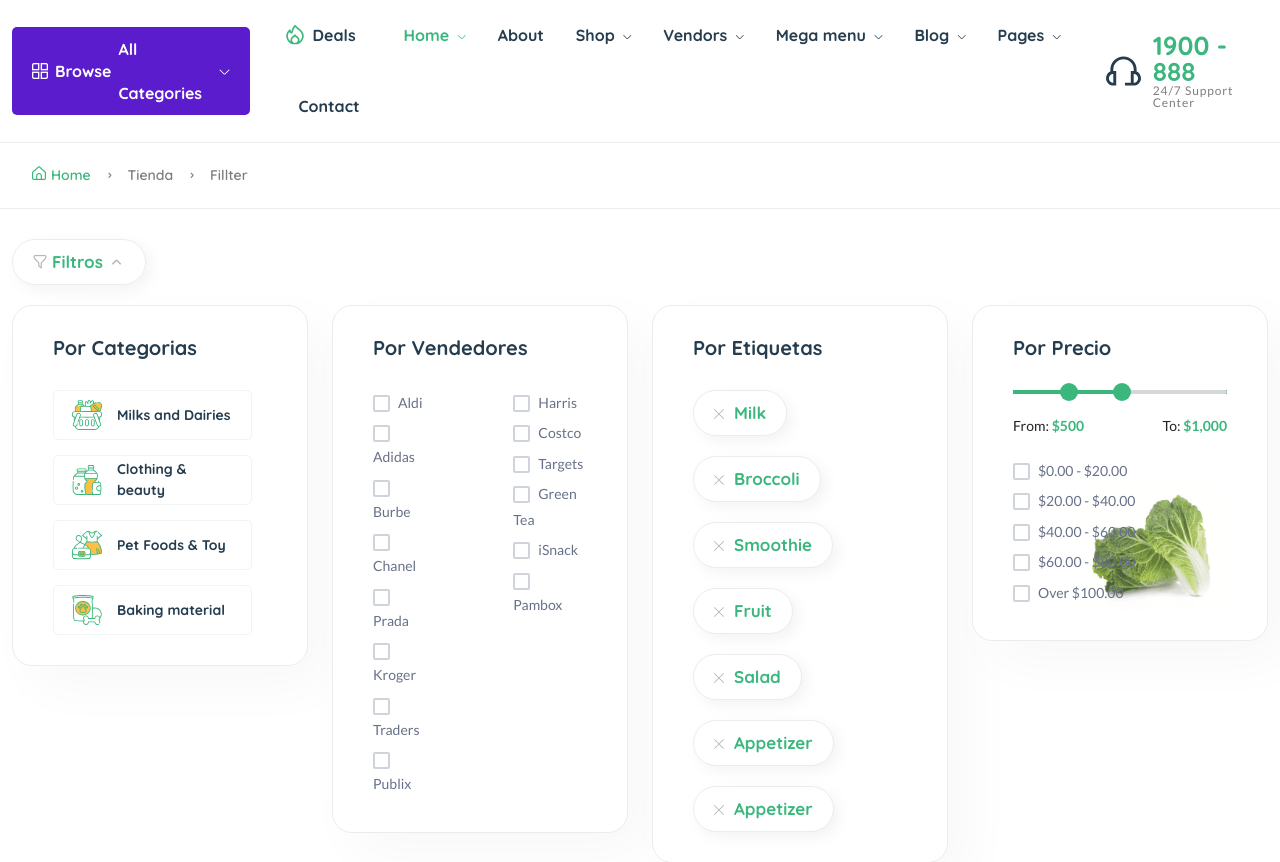
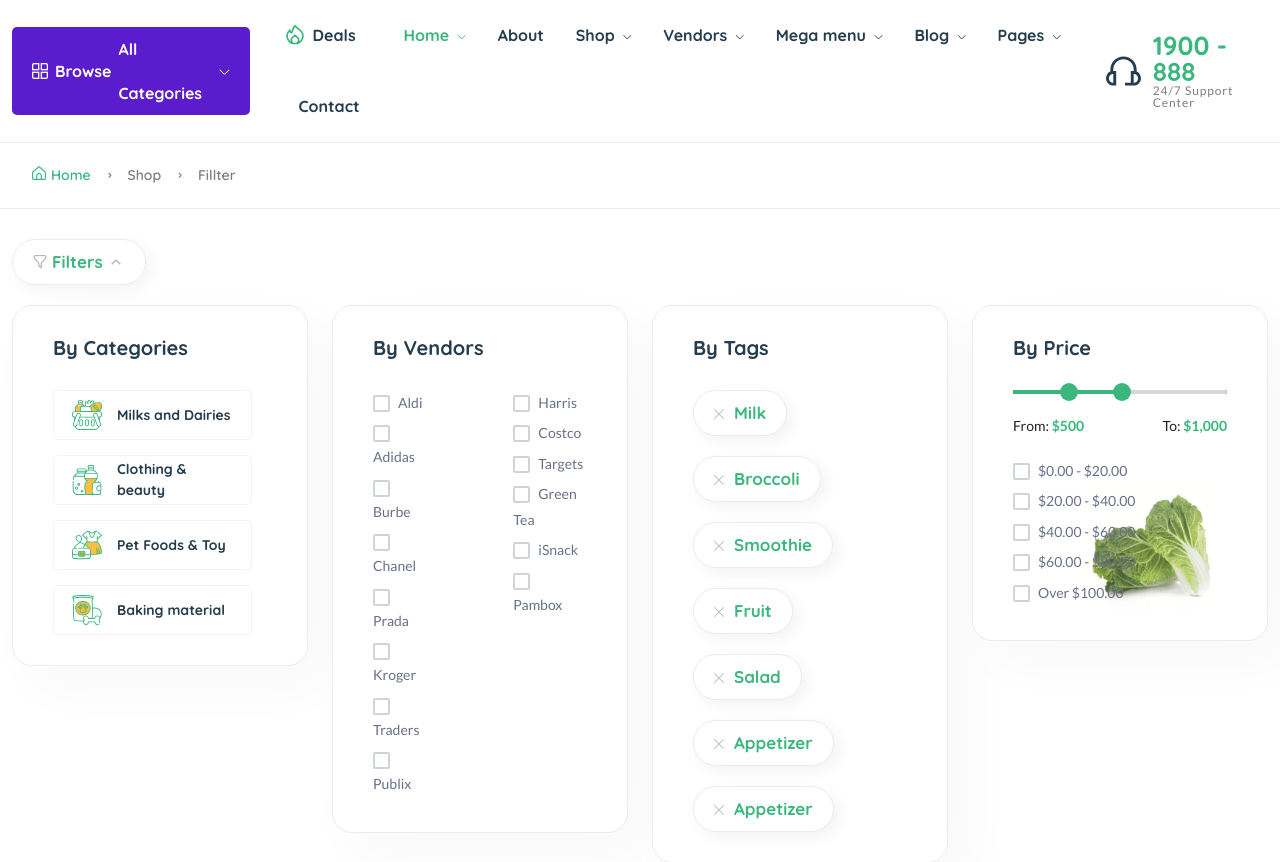
Before and after one commit to hollrojm/E-commerce-NobApp, a Django app: page /products in a window 1280 px wide. Shown: the part 251-1113 px from the top of the page. Run offline with Django 5.2, Linux system fonts and the light colour scheme; data that the repository does not hold is empty; some libraries are stand-ins or nearby versions.

Commit message:
Fix/ Change to English original in filter

```diff
--- a/templates/core/product-list.html
+++ b/templates/core/product-list.html
@@ -7,7 +7,7 @@
         <a href="index.html" rel="nofollow"
           ><i class="fi-rs-home mr-5"></i>Home</a
         >
-        <span></span> Tienda <span></span> Fillter
+        <span></span> Shop <span></span> Fillter
       </div>
     </div>
   </div>
@@ -16,7 +16,7 @@
       <div class="col-lg-12">
         <a class="shop-filter-toogle" href="#">
           <span class="fi-rs-filter mr-5"></span>
-          Filtros
+          Filters
           <i class="fi-rs-angle-small-down angle-down"></i>
           <i class="fi-rs-angle-small-up angle-up"></i>
         </a>
@@ -24,7 +24,7 @@
           <div class="row">
             <div class="col-xl-3 col-lg-6 col-md-6 mb-lg-0 mb-md-2 mb-sm-2">
               <div class="card">
-                <h5 class="mb-30">Por Categorias</h5>
+                <h5 class="mb-30">By Categories</h5>
                 <div class="categories-dropdown-wrap font-heading">
                   <ul>
                     <li>
@@ -65,7 +65,7 @@
             </div>
             <div class="col-xl-3 col-lg-6 col-md-6 mb-lg-0 mb-md-2 mb-sm-2">
               <div class="card">
-                <h5 class="mb-30">Por Vendedores</h5>
+                <h5 class="mb-30">By Vendors</h5>
                 <div class="d-flex">
                   <div class="custome-checkbox mr-80">
                     <input
@@ -228,7 +228,7 @@
             </div>
             <div class="col-xl-3 col-lg-6 col-md-6 mb-lg-0 mb-md-2 mb-sm-2">
               <div class="card">
-                <h5 class="mb-30">Por Etiquetas</h5>
+                <h5 class="mb-30">By Tags</h5>
                 <div class="sidebar-widget widget-tags">
                   <ul class="tags-list">
                     <li class="hover-up">
@@ -272,7 +272,7 @@
             </div>
             <div class="col-xl-3 col-lg-6 col-md-6 mb-lg-0 mb-md-5 mb-sm-5">
               <div class="card">
-                <h5 class="mb-10">Por Precio</h5>
+                <h5 class="mb-10">By Price</h5>
                 <div class="sidebar-widget price_range range">
                   <div class="price-filter mb-20">
                     <div class="price-filter-inner">
@@ -477,7 +477,7 @@
                 <div class="product-card-bottom">
                   <div class="product-price">
                     <span>${{ product.price|floatformat:0 }} </span>
-                    <span class="old-price">${{ product.old_price|floatformat:0 }} </span>
+                    <span class="old-price">${{ product.old_price }} </span>
                   </div>
                   <div class="add-cart">
                     <a class="add" href="shop-cart.html"
```
